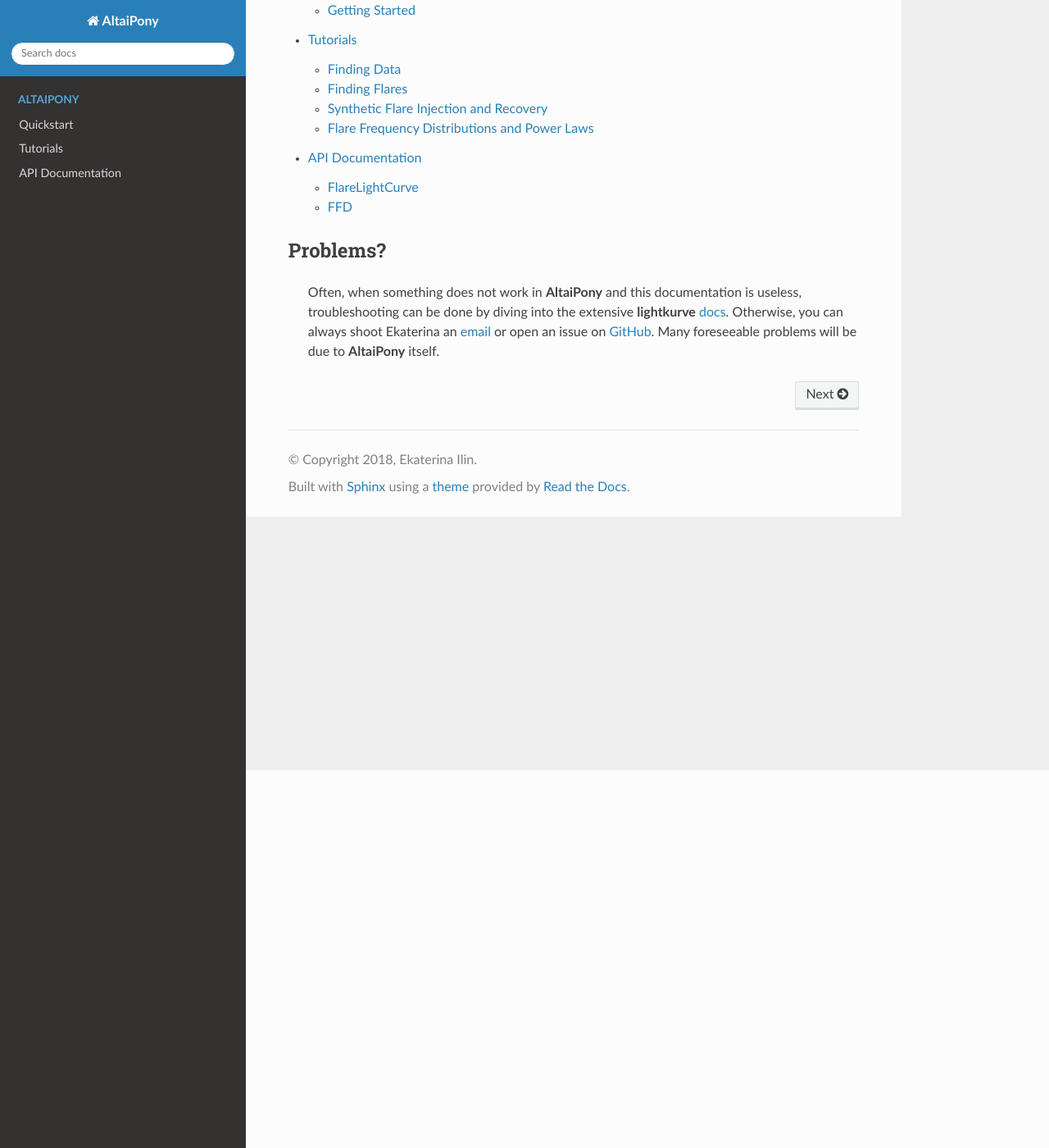
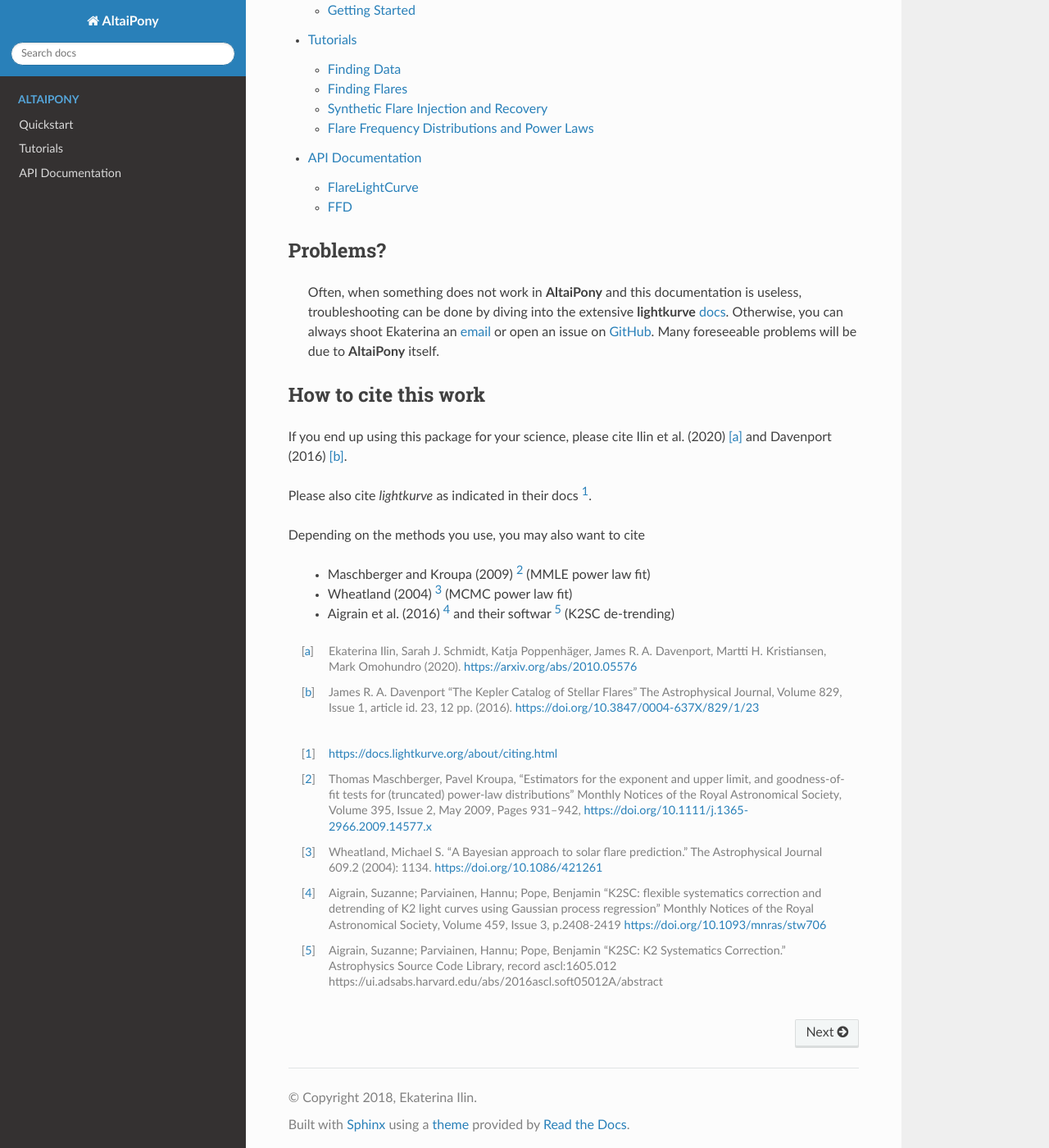
Before and after one commit to ekaterinailin/AltaiPony, a Sphinx documentation site: the page built from docs/source/index.rst, in a window 1280 px wide and 1400 px high, scrolled down 461 px. Shown: the whole window at 82% size. Built offline with Sphinx 7.4.7 and the Read the Docs theme 2.0.0, drawn with Linux system fonts in a browser that asks for light colours.

Commit message:
Add citation instructions

```diff
--- a/docs/source/index.rst
+++ b/docs/source/index.rst
@@ -27,6 +27,36 @@ Problems?
 
  Often, when something does not work in **AltaiPony** and this documentation is useless, troubleshooting can be done by diving into the extensive **lightkurve** docs_. Otherwise, you can always shoot Ekaterina an email_ or open an issue on GitHub_. Many foreseeable problems will be due to **AltaiPony** itself.
 
+
+How to cite this work
+^^^^^^^^^^^^^^^^^^^^^
+
+If you end up using this package for your science, please cite Ilin et al. (2020) [a]_ and Davenport (2016) [b]_.
+
+Please also cite `lightkurve` as indicated in their docs [1]_.
+
+Depending on the methods you use, you may also want to cite
+
+  - Maschberger and Kroupa (2009) [2]_ (MMLE power law fit)
+  - Wheatland (2004) [3]_ (MCMC power law fit)
+  - Aigrain et al. (2016) [4]_ and their softwar [5]_ (K2SC de-trending)
+
+
+.. [a] Ekaterina Ilin, Sarah J. Schmidt, Katja Poppenhäger, James R. A. Davenport, Martti H. Kristiansen, Mark Omohundro (2020). https://arxiv.org/abs/2010.05576
+
+.. [b] James R. A. Davenport "The Kepler Catalog of Stellar Flares" The Astrophysical Journal, Volume 829, Issue 1, article id. 23, 12 pp. (2016). https://doi.org/10.3847/0004-637X/829/1/23
+
+.. [1] https://docs.lightkurve.org/about/citing.html
+
+.. [2] Thomas Maschberger, Pavel Kroupa, "Estimators for the exponent and upper limit, and goodness-of-fit tests for (truncated) power-law distributions" Monthly Notices of the Royal Astronomical Society, Volume 395, Issue 2, May 2009, Pages 931–942, https://doi.org/10.1111/j.1365-2966.2009.14577.x
+
+.. [3] Wheatland, Michael S. "A Bayesian approach to solar flare prediction." The Astrophysical Journal 609.2 (2004): 1134. https://doi.org/10.1086/421261
+
+.. [4] Aigrain, Suzanne; Parviainen, Hannu; Pope, Benjamin "K2SC: flexible systematics correction and detrending of K2 light curves using Gaussian process regression" Monthly Notices of the Royal Astronomical Society, Volume 459, Issue 3, p.2408-2419 https://doi.org/10.1093/mnras/stw706
+
+.. [5] Aigrain, Suzanne; Parviainen, Hannu; Pope, Benjamin "K2SC: K2 Systematics Correction." Astrophysics Source Code Library, record ascl:1605.012 https://ui.adsabs.harvard.edu/abs/2016ascl.soft05012A/abstract
+
+
 .. _k2sc: https://github.com/OxES/k2sc
 .. _Appaloosa: https://github.com/jradavenport/appaloosa
 .. _lightkurve: https://github.com/KeplerGO/lightkurve
```
